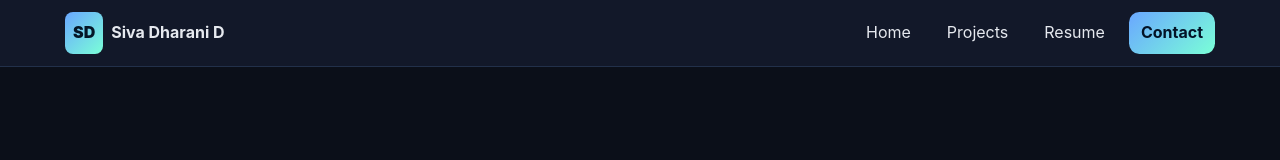
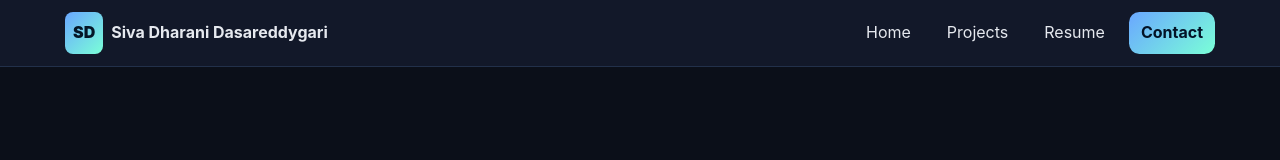
Before and after one commit to Sivadharani-Dasareddygari/MyPortfolio, a plain HTML site: page index.html in a window 1280 px wide. Shown: the top 160 px of the page. Drawn offline with Linux system fonts and the light colour scheme.

Commit message:
updated html again

```diff
--- a/index.html
+++ b/index.html
@@ -9,7 +9,7 @@
     <header class="site-header">
       <div class="container navbar">
         <a class="brand" href="index.html"
-          ><span class="logo">SD</span> Siva Dharani D</a
+          ><span class="logo">SD</span> Siva Dharani Dasareddygari</a
         >
         <nav class="nav-links">
           <a href="index.html">Home</a>
```
